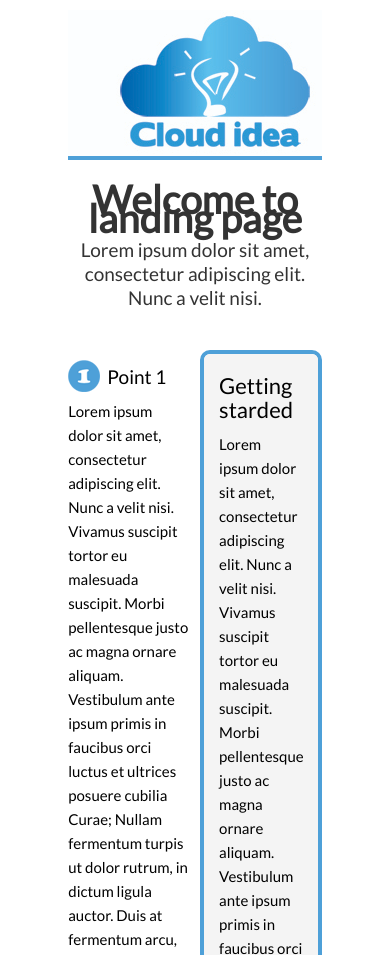
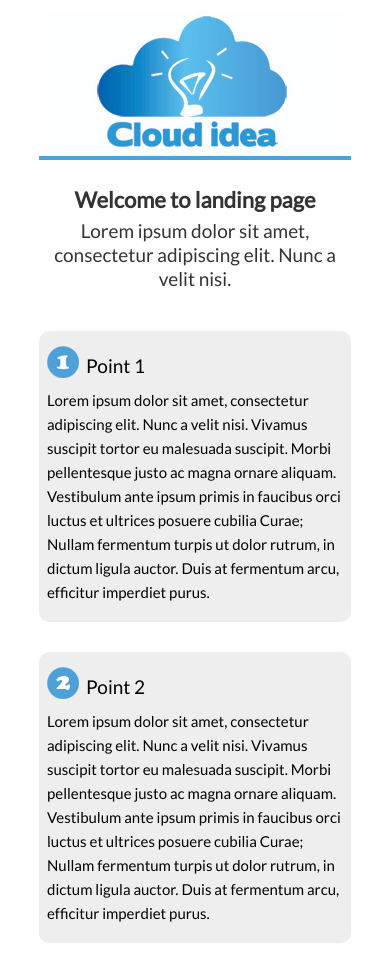
Before and after one commit to enk1/css, a plain HTML site: page landing-page/index.html in a window 390 px wide. Shown: the top 955 px of the page. Drawn offline with Linux system fonts and the light colour scheme.

Commit message:
landing page media queries

```diff
--- a/landing-page/css/app.css
+++ b/landing-page/css/app.css
@@ -129,3 +129,35 @@ strong {
     border-top: #ccc 1px solid;
     color: #aaa;
 }
+
+@media (max-width: 960px) {
+    .container {
+        width: 80%;
+    }
+    h1 {
+        font-size: 33px;
+    }
+    .leftColumn, .rightColumn {
+        float: none;
+        width: 100%;
+    }
+    .points li {
+        background: #eee;
+        padding: 8px;
+        border-radius: 10px;
+    }
+    .points img {
+        margin-top: 7px;
+    }
+    .testimonial {
+        float: none;
+        margin: auto;
+        display: block;
+        margin-bottom: 20px;
+    }
+}
+@media (max-width: 568px) {
+    h1 {
+        font-size: 22px;
+    }
+}
--- a/landing-page/index.html
+++ b/landing-page/index.html
@@ -4,7 +4,7 @@
         <title>Landing page</title>
         <link rel="stylesheet" href="css/reset.css" type="text/css">
         <link rel="stylesheet" href="css/app.css" type="text/css">
-        <meta name="viewport" content="width=device-width,inital-scale=1">
+        <meta name="viewport" content="width=device-width,initial-scale=1">
         <link href="https://fonts.googleapis.com/css?family=Lato&subset=latin-ext" rel="stylesheet">
     </head>
     <body>
```
